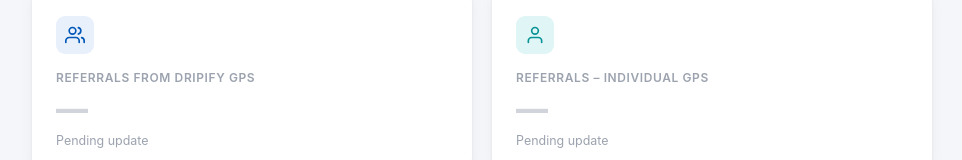
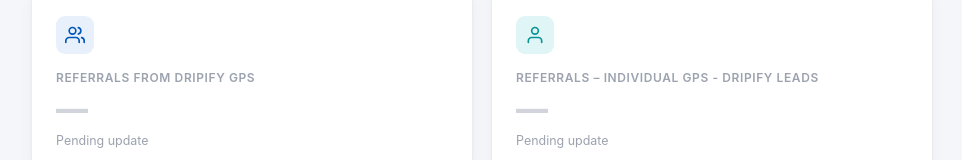
Before and after one commit to AdminNHG/nl-huisarts-dashboard, a plain HTML site: page index.html in a window 1280 px wide. Shown: the part 178-338 px from the top of the page, without its empty margins (158-1120 px from the left). Drawn offline with Linux system fonts and the light colour scheme.

Commit message:
Update index.html

```diff
--- a/index.html
+++ b/index.html
@@ -55,7 +55,7 @@
   </div>
   <div class="card teal">
     <div class="card-icon"><svg viewBox="0 0 24 24"><path d="M20 21v-2a4 4 0 0 0-4-4H8a4 4 0 0 0-4 4v2"/><circle cx="12" cy="7" r="4"/></svg></div>
-    <div class="card-label">Referrals – Individual GPs</div>
+    <div class="card-label">Referrals – Individual GPs - Dripify leads</div>
     <div class="card-value pending" id="val-individual-gps">—</div>
     <div class="card-sub">Pending update</div>
   </div>
```
